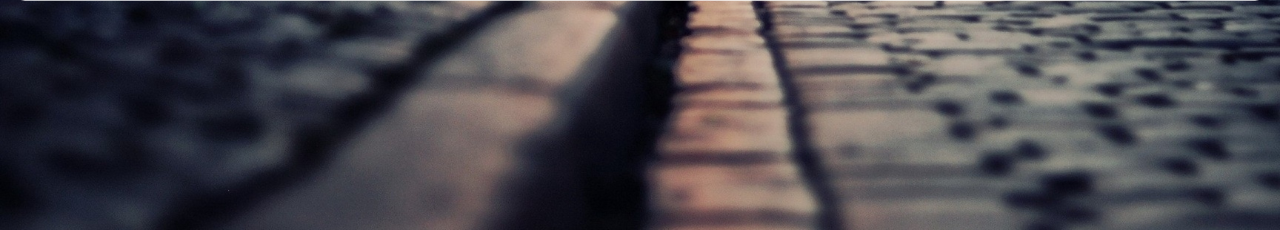
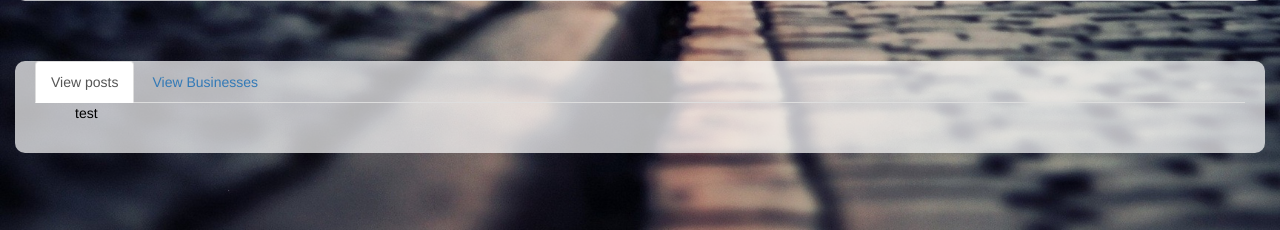
Before and after one commit to OwenMur21/hoodwatch, a Django app: template gang/templates/hood.html in a window 1280 px wide. Shown: the part 570-800 px from the top of the page. Run offline with Django 3.2, Linux system fonts and the light colour scheme; the template is opened without the code that fills it, so the values that code supplies are empty; some libraries are stand-ins or nearby versions; some web fonts are replaced.

Commit message:
Creates tab

```diff
--- a/gang/templates/hood.html
+++ b/gang/templates/hood.html
@@ -28,5 +28,28 @@
 <a href="/exithood/{{hood.id}}" class="btn btn-warning"> Exit Neighbourhood </a>
 </center>
 </div>
+<br>
+<br>
+<br>
+<div class="header">
+
+        <ul class="nav nav-tabs">
+            <li class="active"><a data-toggle="tab" href="#biz">View posts </a></li>
+            <li><a data-toggle="tab" href="#tech">View Businesses</a></li>
+        </ul>
+
+    <div class="tab-content">
+        <div class="tab-pane fade in active" id="biz">
+            <ul>
+                <p>test</p>
+            </ul>
+        </div>
+        <div class="tab-pane fade" id="tech">
+            <ul>
+                 <p>tesst</p>
+            </ul>
+        </div>
+    </div>
+</div>
 </div>
 {% endblock%}
--- a/gang/views.py
+++ b/gang/views.py
@@ -65,7 +65,7 @@ def index(request):
 
     else:
         hoods = Neighbour.objects.all()
-    return (request, 'index.html', locals())
+        return render(request, 'index.html', locals())
 
 
 @login_required(login_url='/accounts/login/')
@@ -148,7 +148,7 @@ def createbiz(request):
 
 
 @login_required(login_url='/accounts/login/')
-def exithood(request):
+def exithood(request, id):
     """
     Allows users to exit hoods
     """
```
